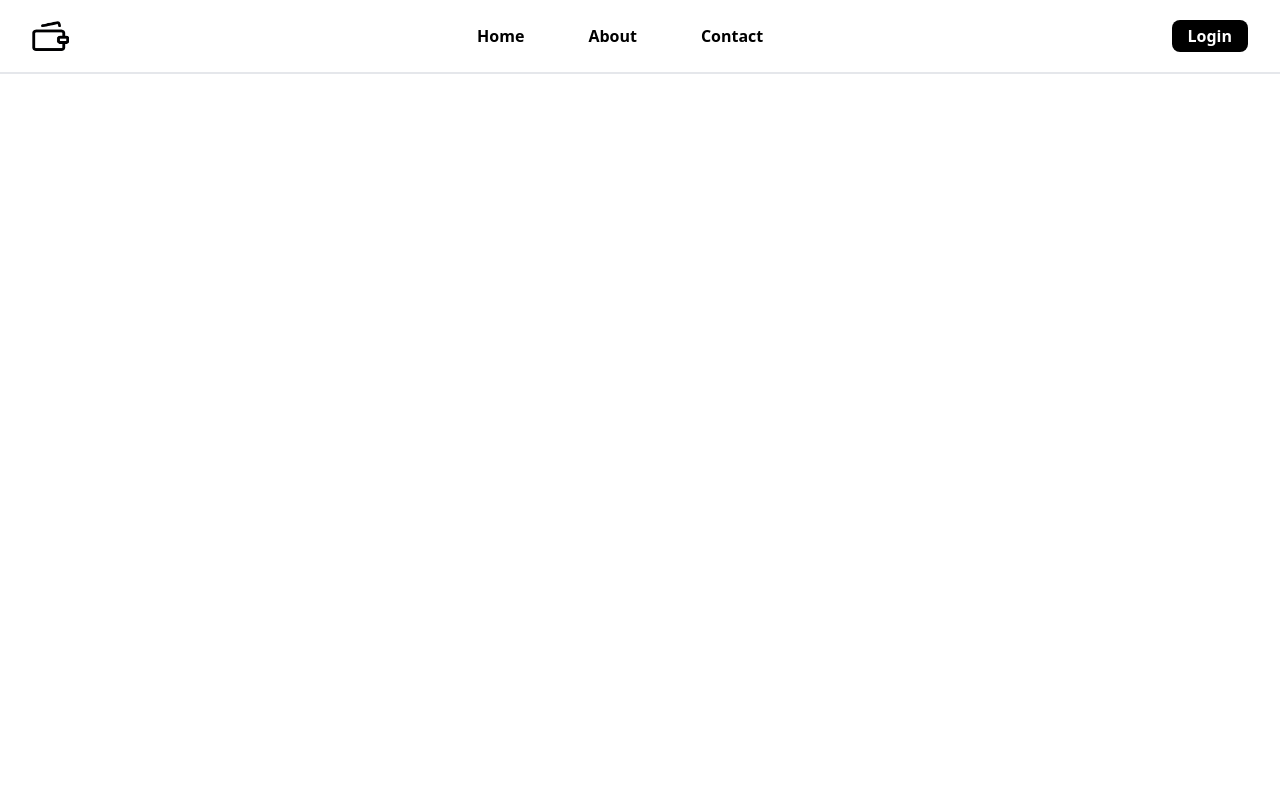
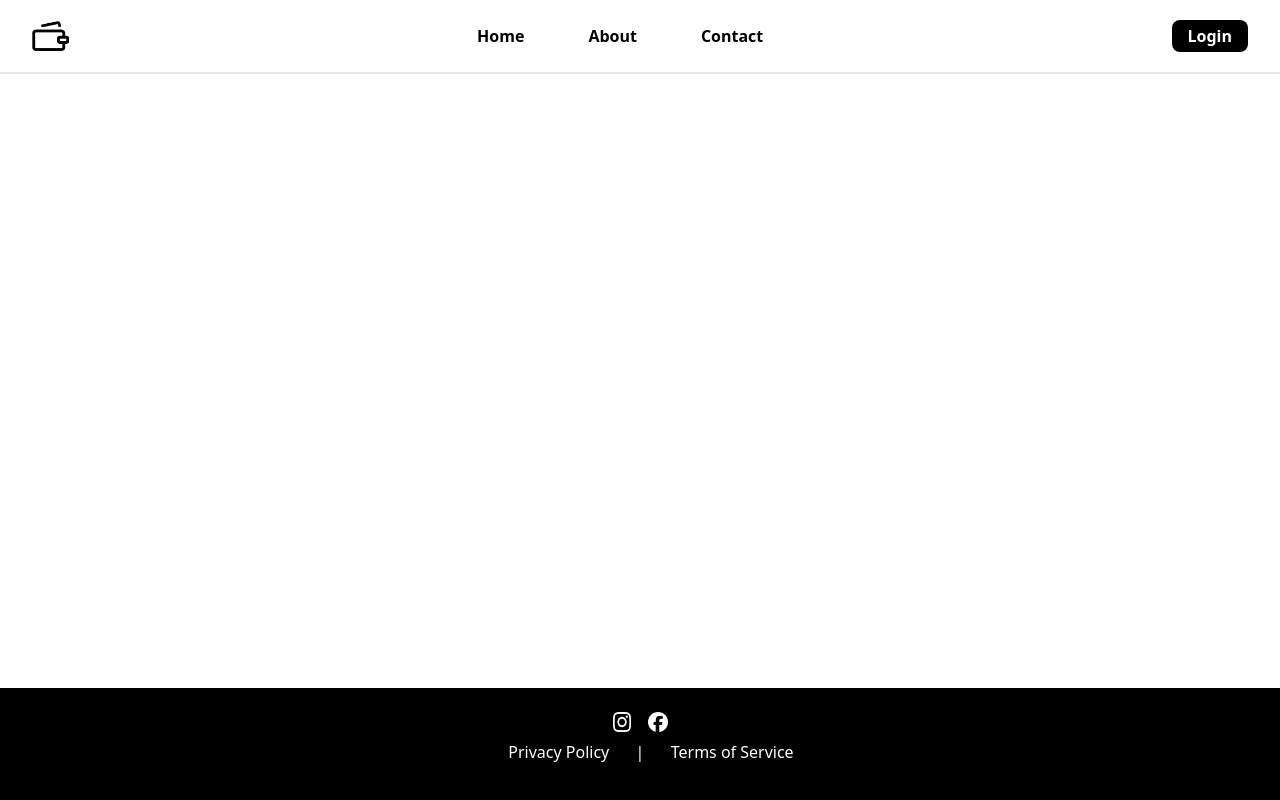
Before and after one commit to pratham-garg-456/Broke_Buddy, a Next.js app: page / in a window 1280 px wide. Built offline with nearby package versions, Linux system fonts and the light colour scheme.

Commit message:
added Footer

```diff
--- /dev/null
+++ b/app/components/footer.jsx
@@ -0,0 +1,36 @@
+import Image from 'next/image';
+import { useState, useEffect } from 'react';
+
+import insta_logo from '../../public/instagram_logo.png';
+import fb_logo from '../../public/facebook_logo.png';
+import Link from 'next/link';
+export default function Footer() {
+  return (
+    <>
+      <div className="flex flex-col items-center">
+        <div className="logo flex mt-2 space-x-4">
+          <Link className="" href="https://www.instagram.com/">
+            <Image className="size-5 object-contain" src={insta_logo} alt="Logo" />
+          </Link>
+          <Link className="" href="https://www.instagram.com/">
+            <Image className="size-5 object-contain" src={fb_logo} alt="Logo" />
+          </Link>
+        </div>
+        <div className="grid grid-cols-5 items-center mt-2 justify-center">
+          <div className=" col-span-2 flex justify-end">
+            <span className="">Privacy Policy</span>
+          </div>
+          <div className=" col-span-1 flex justify-center">
+            <span id="" className="">
+              {' '}
+              |{' '}
+            </span>
+          </div>
+          <div className=" col-span-2 flex justify-start">
+            <span className="">Terms of Service</span>
+          </div>
+        </div>
+      </div>
+    </>
+  );
+}
--- a/app/components/navbar.jsx
+++ b/app/components/navbar.jsx
@@ -30,7 +30,7 @@ export default function Navbar() {
     <>
       {
         <nav className="fixed md:flex md:flex-row w-full items-center border-b-2 border-black-300 bg-white">
-          <div className=" Logo flex justify-between mx-8 my-4">
+          <div className="flex justify-between mx-8 my-4">
             <Link href="/">
               <Image className="size-10 object-contain" src={logo} alt="Logo" />
             </Link>
--- a/app/layout.jsx
+++ b/app/layout.jsx
@@ -1,15 +1,22 @@
 // These styles apply to every route in the application
 //import './globals.css';
 
-export const metadata = {
-  title: 'Create Next App',
-  description: 'Generated by create next app',
-};
+// export const metadata = {
+//   title: 'Create Next App',
+//   description: 'Generated by create next app',
+// };
 
-export default function RootLayout({ children }) {
+export default function RootLayout({ header, main, footer }) {
   return (
-    <html lang="en">
-      <body>{children}</body>
-    </html>
+    <div className="flex flex-col min-h-screen">
+      {/* Header */}
+      <header>{header}</header>
+
+      {/* Main Content */}
+      <main className="flex-grow p-4">{main}</main>
+
+      {/* Footer */}
+      <footer className="bg-black h-28 text-white p-4">{footer}</footer>
+    </div>
   );
 }
--- a/pages/index.js
+++ b/pages/index.js
@@ -1,9 +1,7 @@
 import Image from 'next/image';
 import Navbar from '@/app/components/navbar';
+import Footer from '@/app/components/footer';
+import Layout from '@/app/layout';
 export default function Home() {
-  return (
-    <main>
-      <Navbar />
-    </main>
-  );
+  return <Layout header={<Navbar />} footer={<Footer />}></Layout>;
 }
```
